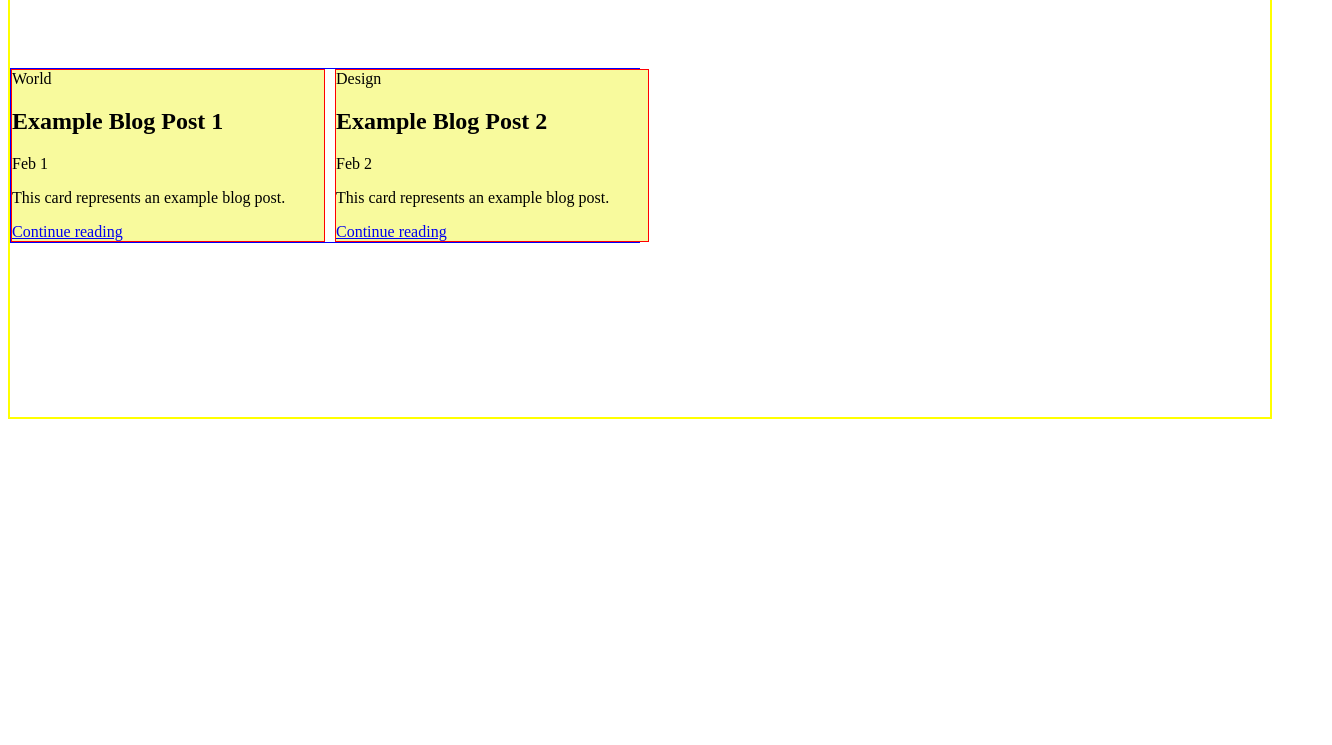
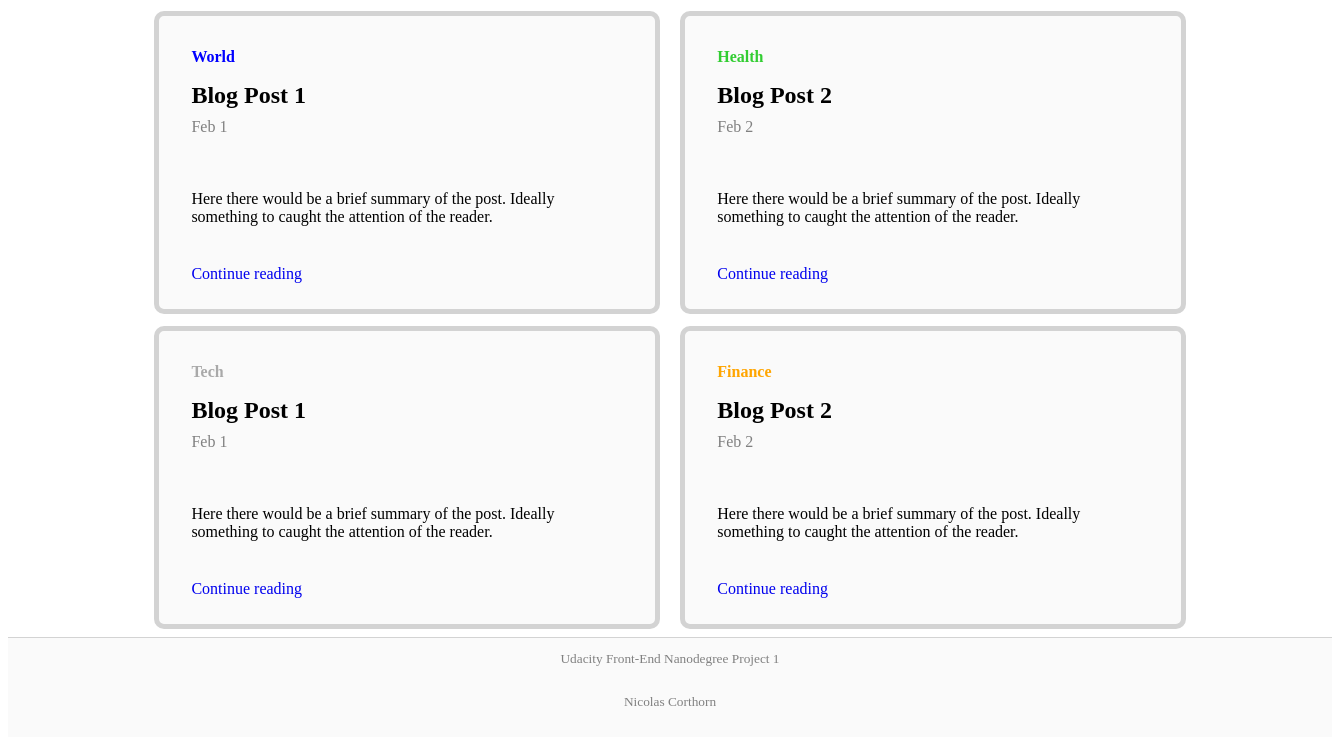
Before and after one commit to nico-corthorn/nico-corthorn.github.io, a plain HTML site: page index.html in a window 1280 px wide. Shown: the part 117-862 px from the top of the page, 1332 px wide, since content can reach past the window. Before the commit the page ends 800 px from the top, so only its background shows below. Drawn offline with Linux system fonts and the light colour scheme.

Commit message:
feat: Functional and presentable Welcome page.

```diff
--- /dev/null
+++ b/css/post.css
@@ -0,0 +1,19 @@
+.section{
+	font-weight: bold;
+}
+#world{
+	color: blue;
+}
+#health{
+	color: limegreen;
+}
+#finance{
+	color: orange;
+}
+#tech{
+	color: darkgray;
+}
+.date{
+	font: sans-serif;
+	color: gray;
+}
--- a/css/style.css
+++ b/css/style.css
@@ -1,30 +1,59 @@
+
+@import "post.css";
+@import "types.css";
+
 .container{
-  display:grid;
-  grid-template-columns: repeat(2, 1fr);
-  grid-template-rows: repeat(3, 1fr);
+  display: grid;
+  grid-template-columns: 10% 40% 40% 10%;
+  grid-template-rows: 100px 1fr 100px;
   grid-template-areas:
-  "hd"
-  "main"
-  "ft";
-  border: 2px solid yellow;
+  "ls hd hd rs"
+  "ls main main rs"
+  "ft ft ft ft";
+  /*border: 2px solid yellow;*/
+  grid-gap: 20px;
 }
-.blog{
-  display:grid;
-  grid-template-columns: 50% 50%;
-  /* grid-template-rows: 50% 50%; */
+.blog-grid{
+  display: grid;
+  grid-template-columns: 49% 49%;
+  grid-gap: 2%;
+  /*border: 1px solid blue;*/
+}
+.blog-summary{
+  display: grid;
+  border: 5px solid lightgray;
+  background: rgb(250, 250, 250);
+  border-radius: 10px;
+  padding: 32px;
+  grid-template-rows: 2% 20% 20% 1fr 5%;
+  align-items: start;
+  justify-content: start;
   grid-gap: 10px;
-  border: 1px solid blue;
-}
-.box{
-  border: 1px solid red;
-  background: #F8FA9D;
   }
 .header{
-  grid-area:hd;
+  grid-area: hd;
+  display: flex;
+  flex-direction: row;
+  align-items: center;
+  justify-content: space-between;
 }
 .content{
-  grid-area: main;
+  grid-area:main;
+}
+.leftside{
+  grid-area:ls;
+}
+.rightside{
+  grid-area:ls;
 }
 .footer{
   grid-area: ft;
+  display: flex;
+  border-top: 1px solid lightgray;
+  background: rgb(250, 250, 250);
+  flex-direction: column;
+  align-items: center;
+  justify-content: start;
+  font-size: smaller;
+  color: gray;
 }
--- /dev/null
+++ b/css/types.css
@@ -0,0 +1,4 @@
+
+a:link{
+	text-decoration: none;
+}
--- a/index.html
+++ b/index.html
@@ -3,34 +3,57 @@
 <html>
   <head>
   	<meta charset="utf-8" />
-  	<title>Blog Title</title>
+  	<title>The Fake Blog</title>
   	<meta name="description" content="Example" />
     <link rel="stylesheet" href="css/style.css">
   </head>
   <body>
   	<div class="container">
       <div class="header">
-        <p>Subscribe</p>
-        <h1>Blog Title</h1>
+      	<a href="fake.html">Subscribe</a>
+        <div><h1>The Fake Blog</h1></div>
+      	<a href="fake.html">Contact Us</a>
+      </div>
+      <div class="leftside">
+      </div>
+      <div class="rightside">
       </div>
       <div class="content">
-        <div class="blog">
-        	<div class="box">
-            <div>World</div>
-            <h2>Example Blog Post 1</h2>
-            <p>Feb 1</p>
-            <p>This card represents an example blog post.</p>
+        <div class="blog-grid">
+          <div class="blog-summary">
+            <div id="world", class="section">World</div>
+            <h2>Blog Post 1</h2>
+            <div class="date">Feb 1</div>
+            <p>Here there would be a brief summary of the post. Ideally something to caught the attention of the reader. </p>
             <a href="post1.html">Continue reading</a>
           </div>
-          <div class="box">
-            <div>Design</div>
-            <div> <h2>Example Blog Post 2</h2> </div>
-            <p>Feb 2</p>
-            <p>This card represents an example blog post.</p>
+          <div class="blog-summary">
+            <div id="health", class="section">Health</div>
+            <div> <h2>Blog Post 2</h2> </div>
+            <div class="date">Feb 2</div>
+            <p>Here there would be a brief summary of the post. Ideally something to caught the attention of the reader. </p>
+            <a href="post2.html">Continue reading</a>
+          </div>
+          <div class="blog-summary">
+            <div id="tech", class="section">Tech</div>
+            <h2>Blog Post 1</h2>
+            <div class="date">Feb 1</div>
+            <p>Here there would be a brief summary of the post. Ideally something to caught the attention of the reader. </p>
+            <a href="post1.html">Continue reading</a>
+          </div>
+          <div class="blog-summary">
+            <div id="finance", class="section">Finance</div>
+            <div> <h2>Blog Post 2</h2> </div>
+            <div class="date">Feb 2</div>
+            <p>Here there would be a brief summary of the post. Ideally something to caught the attention of the reader. </p>
             <a href="post2.html">Continue reading</a>
           </div>
         </div>
       </div>
+      <div class="footer">
+      	<p>Udacity Front-End Nanodegree Project 1</p>
+      	<p>Nicolas Corthorn</p>
+      </div>
     </div>
   </body>
 </html>
```
Also changed, not shown: 1 other file.
